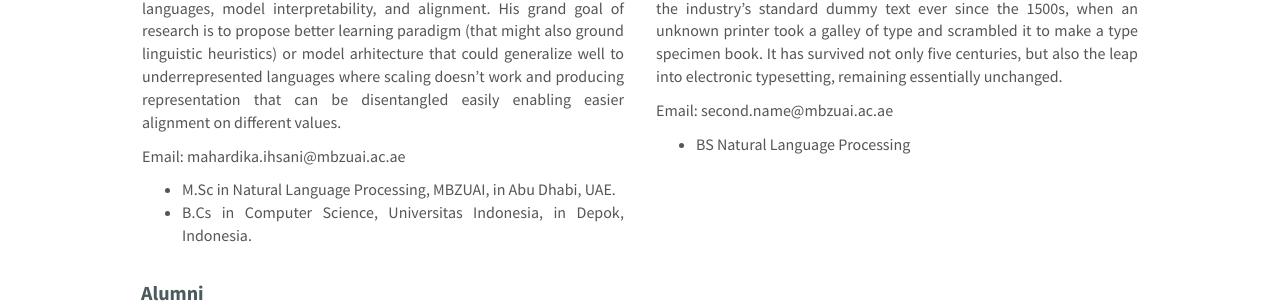
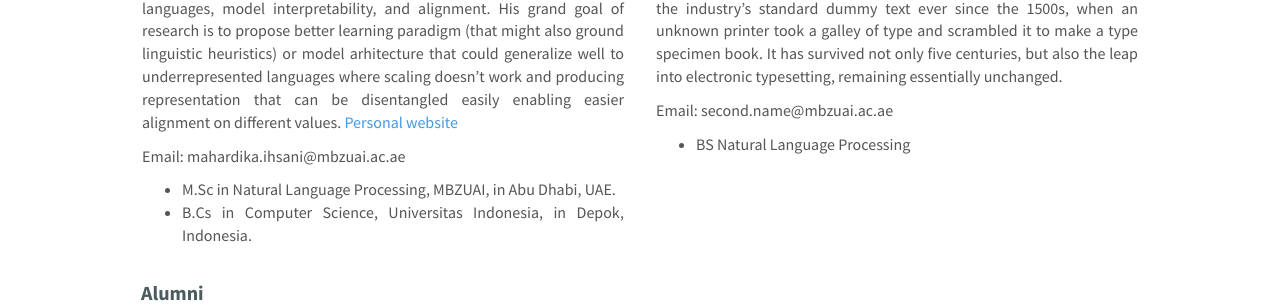
Before and after one commit to RiTUAL-MBZUAI/web, a Jekyll site: the page built from _pages/team.md, in a window 1280 px wide and 900 px high, scrolled down 1841 px. Shown: the part 148-454 px from the top of the window. Built offline with Jekyll 4.4.1, drawn with Linux system fonts in a browser that asks for light colours; nearby versions of some CDN libraries.

Commit message:
feat: add krisna's personal webpages

```diff
--- a/_data/masters.yml
+++ b/_data/masters.yml
@@ -1,12 +1,11 @@
 - name: Mahardika Krisna Ihsani
   photo: mahardika_krisna_ihsani.jpg
   duration:  August 2023 - Present
-  info: Krisna is an MSc student at MBZUAI with interests lie in representation learning for low-resource languages, model interpretability,  and alignment. His grand goal of research is to propose better learning paradigm (that might also ground linguistic heuristics) or model arhitecture that could generalize well to underrepresented languages where scaling doesn’t work and producing representation that can be disentangled easily enabling easier alignment on different values.
+  info: Krisna is an MSc student at MBZUAI with interests lie in representation learning for low-resource languages, model interpretability,  and alignment. His grand goal of research is to propose better learning paradigm (that might also ground linguistic heuristics) or model arhitecture that could generalize well to underrepresented languages where scaling doesn’t work and producing representation that can be disentangled easily enabling easier alignment on different values. [Personal website](https://codefire53.github.io/)
   email: mahardika.ihsani@mbzuai.ac.ae
   number_educ: 2
   education1: M.Sc in Natural Language Processing, MBZUAI, in Abu Dhabi, UAE.
   education2: B.Cs in Computer Science, Universitas Indonesia, in Depok, Indonesia.
-  website: https://codefire53.github.io/
 
 - name: Second Name
   photo: verdoes1.jpg
```
